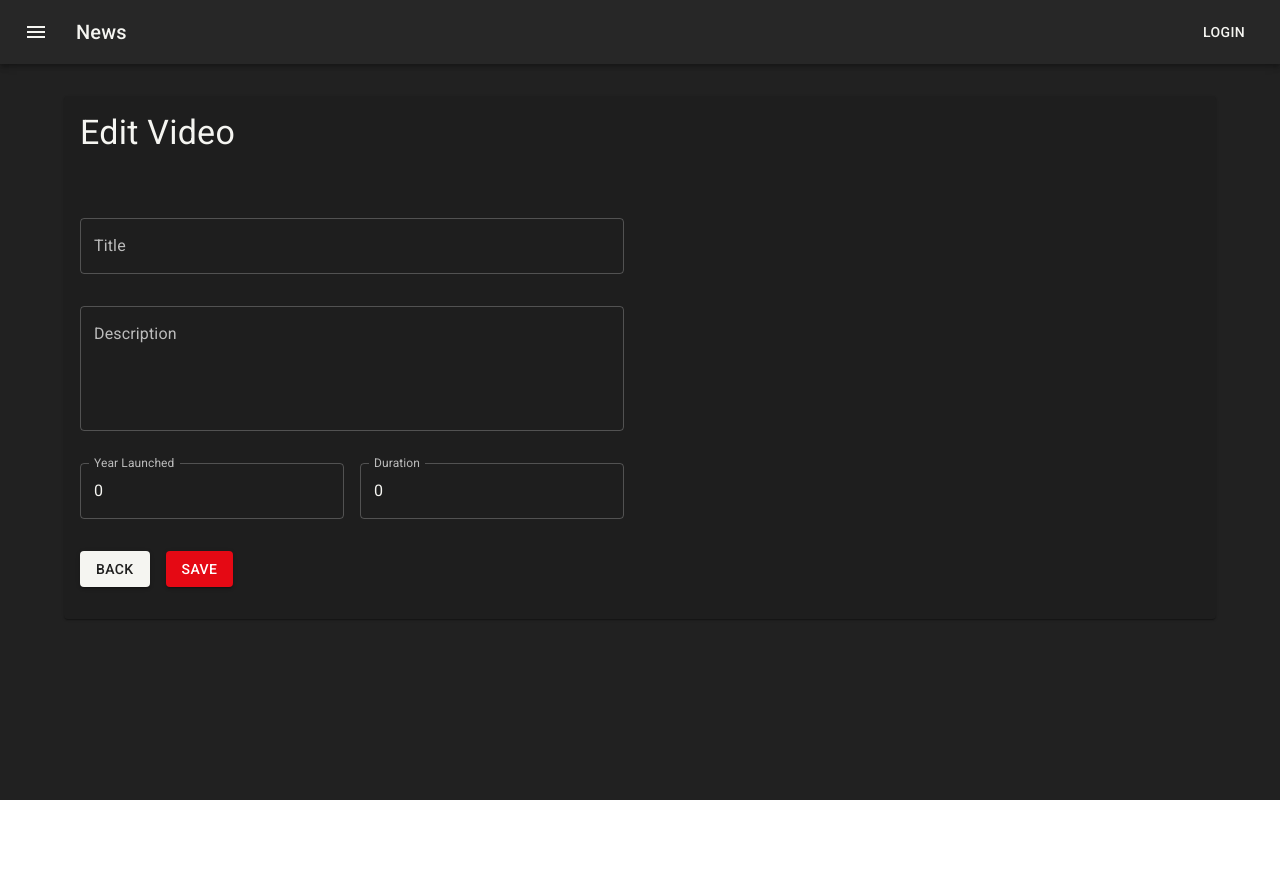
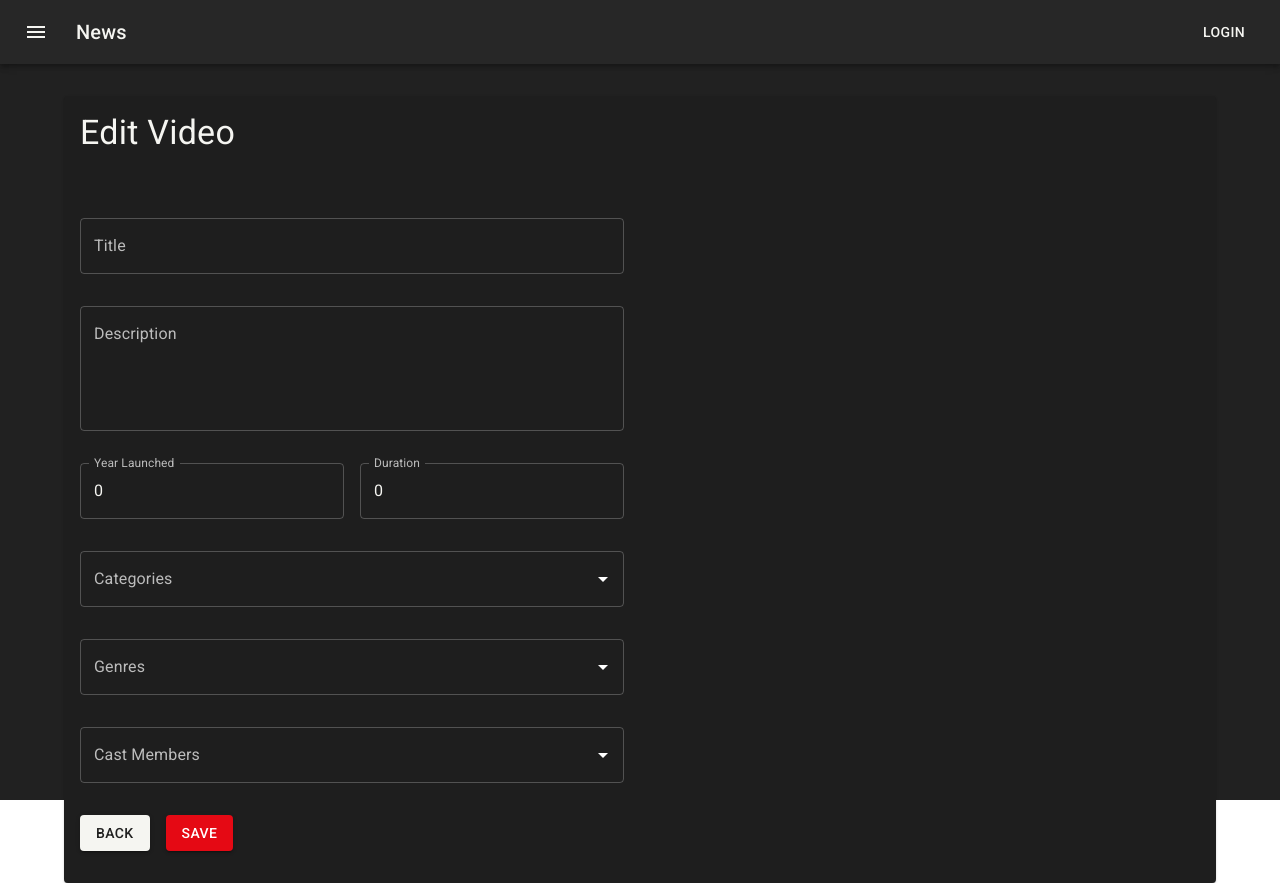
Before and after one commit to Lucassamuel97/admin-videos-react, a React (Vite) app: page /videos/edit/1 in a window 1280 px wide. Before the commit the page ends 800 px from the top, so only its background shows below. Built offline with nearby package versions, Linux system fonts and the light colour scheme; no server answers.

Commit message:
:sparkles: feat: Adiciona campos de seleção múltipla para categorias, gêneros e membros do elenco no formulário de vídeos

```diff
--- a/src/features/videos/components/VideosForm.tsx
+++ b/src/features/videos/components/VideosForm.tsx
@@ -1,4 +1,5 @@
 import {
+    Autocomplete,
     Button,
     FormControl,
     FormLabel,
@@ -88,6 +89,94 @@ export function VideosForm({
                                 </FormControl>
                             </Grid>
                         </Grid>
+
+                        <Grid item xs={12}>
+                            <Autocomplete
+                                multiple
+                                data-testid="categories-search"
+                                loading={isLoading}
+                                options={categories || []}
+                                isOptionEqualToValue={(option, value) => option.id === value.id}
+                                value={video.categories}
+                                disabled={isDisabled || !categories}
+                                getOptionLabel={(option) => option.name}
+                                renderOption={(props, option) => (
+                                    <li {...props} key={option.id}>
+                                        {option.name}
+                                    </li>
+                                )}
+                                onChange={(e, newValue) => {
+                                    handleChange({
+                                        target: { name: "categories", value: newValue },
+                                    } as any);
+                                }}
+                                renderInput={(params) => (
+                                    <TextField
+                                        {...params}
+                                        label="Categories"
+                                        data-testid="categories-input"
+                                    />
+                                )}
+                            />
+                        </Grid>
+                        <Grid item xs={12}>
+                            <Autocomplete
+                                multiple
+                                data-testid="genres-search"
+                                loading={isLoading}
+                                options={genres || []}
+                                isOptionEqualToValue={(option, value) => option.id === value.id}
+                                value={video.genres}
+                                disabled={isDisabled || !genres}
+                                getOptionLabel={(option) => option.name}
+                                renderOption={(props, option) => (
+                                    <li {...props} key={option.id}>
+                                        {option.name}
+                                    </li>
+                                )}
+                                onChange={(e, newValue) => {
+                                    handleChange({
+                                        target: { name: "genres", value: newValue },
+                                    } as any);
+                                }}
+                                renderInput={(params) => (
+                                    <TextField
+                                        {...params}
+                                        label="Genres"
+                                        data-testid="genres-input"
+                                    />
+                                )}
+                            />
+                        </Grid>
+                        <Grid item xs={12}>
+                            <Autocomplete
+                                multiple
+                                data-testid="cast-members-search"
+                                loading={isLoading}
+                                options={castMembers || []}
+                                isOptionEqualToValue={(option, value) => option.id === value.id}
+                                value={video.cast_members}
+                                disabled={isDisabled || !castMembers}
+                                getOptionLabel={(option) => option.name}
+                                renderOption={(props, option) => (
+                                    <li {...props} key={option.id}>
+                                        {option.name}
+                                    </li>
+                                )}
+                                onChange={(e, newValue) => {
+                                    handleChange({
+                                        target: { name: "cast_members", value: newValue },
+                                    } as any);
+                                }}
+                                renderInput={(params) => (
+                                    <TextField
+                                        {...params}
+                                        label="Cast Members"
+                                        data-testid="cast-members-input"
+                                    />
+                                )}
+                            />
+                        </Grid>
                     </Grid>
                 </Grid>
                 <Box display="flex" sx={{ my: 2 }} gap={2}>
```
